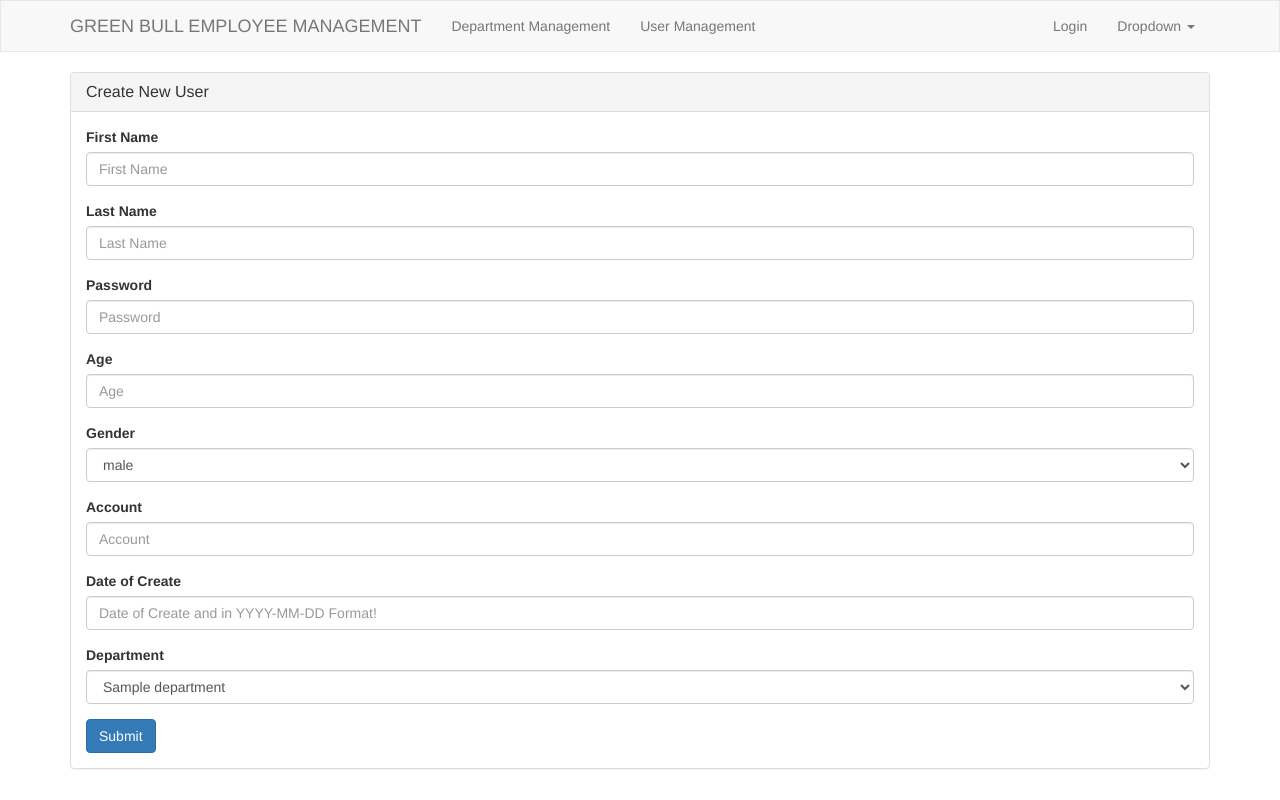
After one commit to JimL8866/employee_management, a Django app: page /user/add/ in a window 1280 px wide. The commit adds this page. Run offline with Django 4.2, Linux system fonts and the light colour scheme; tables that the repository leaves empty hold one stand-in row (values such as "Sample post"); some libraries are stand-ins or nearby versions.

Commit message:
Create user page, get use from db, add new user

```diff
--- a/app01/models.py
+++ b/app01/models.py
@@ -19,7 +19,14 @@ class EmployeeInfo(models.Model):
     age = models.IntegerField(verbose_name="age of employee")
     account = models.DecimalField(verbose_name="salary balance", max_digits=10, decimal_places=2, default=0)
     create_time = models.DateTimeField(verbose_name="time for account created")
-    dep = models. ForeignKey(to="Department", to_field="id", null=True, blank=True, on_delete=models.SET_NULL)
+
+
+
+    # constraint
+    # to related to table
+    # to_field realted to column
+    # auto create dep_id
+    dep = models.ForeignKey(to="Department", to_field="id", null=True, blank=True, on_delete=models.SET_NULL)
     gender_choices = (
         (1, "male"),
         (2, "female"),
--- a/app01/templates/layout.html
+++ b/app01/templates/layout.html
@@ -35,8 +35,8 @@
 
             <div class="collapse navbar-collapse" id="bs-example-navbar-collapse-1">
                 <ul class="nav navbar-nav">
-                    <li><a href="/dep/list">Department Management</a></li>
-                    <li><a href="/user/list">User Management</a></li>
+                    <li><a href="/dep/list/">Department Management</a></li>
+                    <li><a href="/user/list/">User Management</a></li>
                 </ul>
                 <ul class="nav navbar-nav navbar-right">
                     <li><a href="#">Login</a></li>
--- /dev/null
+++ b/app01/templates/user_add.html
@@ -0,0 +1,72 @@
+{% extends "layout.html" %}
+
+
+{% block content%}
+
+<div class="container">
+    <div class="panel panel-default">
+        <div class="panel-heading">
+            <h3 class="panel-title">Create New User</h3>
+        </div>
+        <div class="panel-body">
+            <form action="/user/add/" method="post">
+                {% csrf_token %}
+                <div class="form-group">
+                    <label>First Name</label>
+                    <input type="text" class="form-control"
+                        placeholder="First Name" name="f_name">
+                </div>
+
+                <div class="form-group">
+                    <label>Last Name</label>
+                    <input type="text" class="form-control"
+                        placeholder="Last Name" name="l_name">
+                </div>
+                <div class="form-group">
+                    <label>Password</label>
+                    <input type="text" class="form-control"
+                        placeholder="Password" name="pwd">
+                </div>
+                <div class="form-group">
+                    <label>Age</label>
+                    <input type="text" class="form-control"
+                        placeholder="Age" name="age">
+                </div>
+                <div class="form-group">
+                    <label>Gender</label>
+                    <select class="form-control" name="gender">
+                        {% for item in gender_choices %}
+                        <option value="{{item.0}}">{{item.1}}</option>
+                        {% endfor %}
+                    </select>
+                </div>
+                <div class="form-group">
+                    <label>Account</label>
+                    <input type="text" class="form-control"
+                        placeholder="Account" name="acc">
+                </div>
+                <div class="form-group">
+                    <label>Date of Create</label>
+                    <input type="text" class="form-control"
+                        placeholder="Date of Create and in YYYY-MM-DD Format!" name="date">
+                </div>
+                <div class="form-group">
+                    <label>Department</label>
+                    <select class="form-control" name="dep">
+                        {% for item in department %}
+                        <option value="{{item.id}}">{{item.name}}</option>
+                        {% endfor %}
+                    </select>
+                </div>
+                <button type="submit" class="btn btn-primary">Submit</button>
+            </form>
+
+
+        </div>
+    </div>
+
+
+
+
+
+{% endblock%}
--- a/app01/views.py
+++ b/app01/views.py
@@ -51,3 +51,43 @@ def dep_edit(request, nid):
     models.Department.objects.filter(id=nid).update(name=dep_name)
     models.Department.objects.filter(name=dep_name).update(id=dep_id)
     return redirect("/dep/list/")
+
+def user_list(request):
+
+    #get all user_list
+
+    queryset = models.EmployeeInfo.objects.all()
+    # print(queryset)
+    # for obj in queryset:
+    #     print(obj.id, obj.f_name, obj.l_name,obj.create_time.strftime("%Y-%m-%d"), obj.age, obj.account,obj.get_gender_display(),obj.dep.name)
+
+    return render(request, "user_list.html", {"queryset":queryset})
+
+def user_add(request):
+
+    if request.method == "GET":
+
+       context = {
+
+           "gender_choices" : models.EmployeeInfo.gender_choices,
+
+           "department" : models.Department.objects.all()
+       }
+
+       return render(request, "user_add.html", context)
+
+    #get user data
+
+    f_name = request.POST.get("f_name")
+    l_name = request.POST.get("l_name")
+    pwd = request.POST.get("pwd")
+    age= request.POST.get("age")
+    gender = request.POST.get("gender")
+    acc = request.POST.get("acc")
+    date = request.POST.get("date")
+    dep = request.POST.get("dep")
+
+    models.EmployeeInfo.objects.create(f_name=f_name, l_name=l_name,password=pwd,
+                                       age=age,gender=gender,account=acc,
+                                       create_time=date,dep_id=dep)
+    return redirect("/user/list")
--- a/employee_management/urls.py
+++ b/employee_management/urls.py
@@ -18,8 +18,15 @@ from django.urls import path
 from app01 import views
 urlpatterns = [
     # path('admin/', admin.site.urls),
+
+    # department
     path('dep/list/', views.dep_list),
     path('dep/add/', views.dep_add),
     path('dep/delete/', views.dep_delete),
     path('dep/<int:nid>/edit/', views.dep_edit),
+
+    # user
+    path('user/list/', views.user_list),
+    path('user/add/', views.user_add)
+
 ]
```
Also changed, not shown: app01/templates/user_list.html (added, +60 -0 lines).
